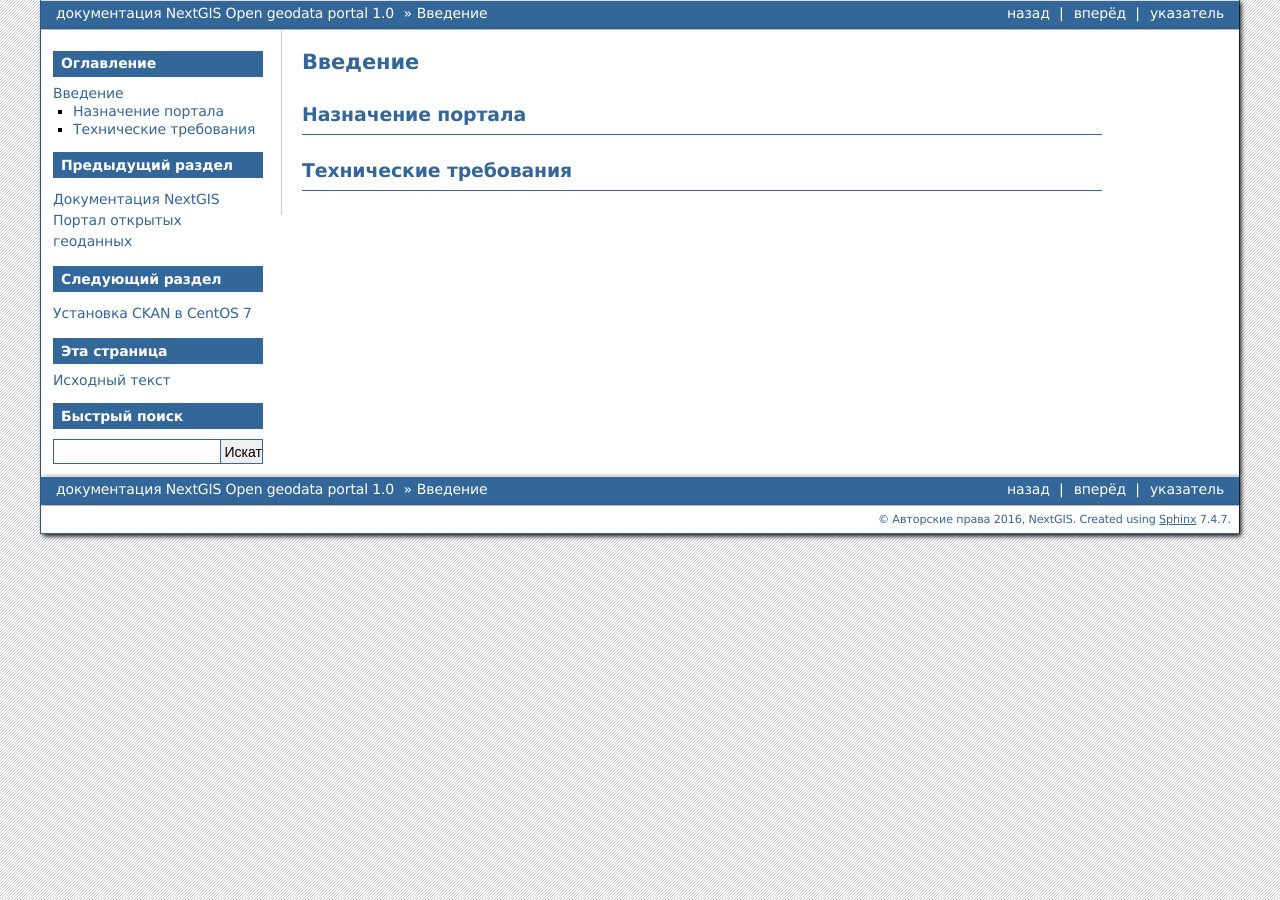
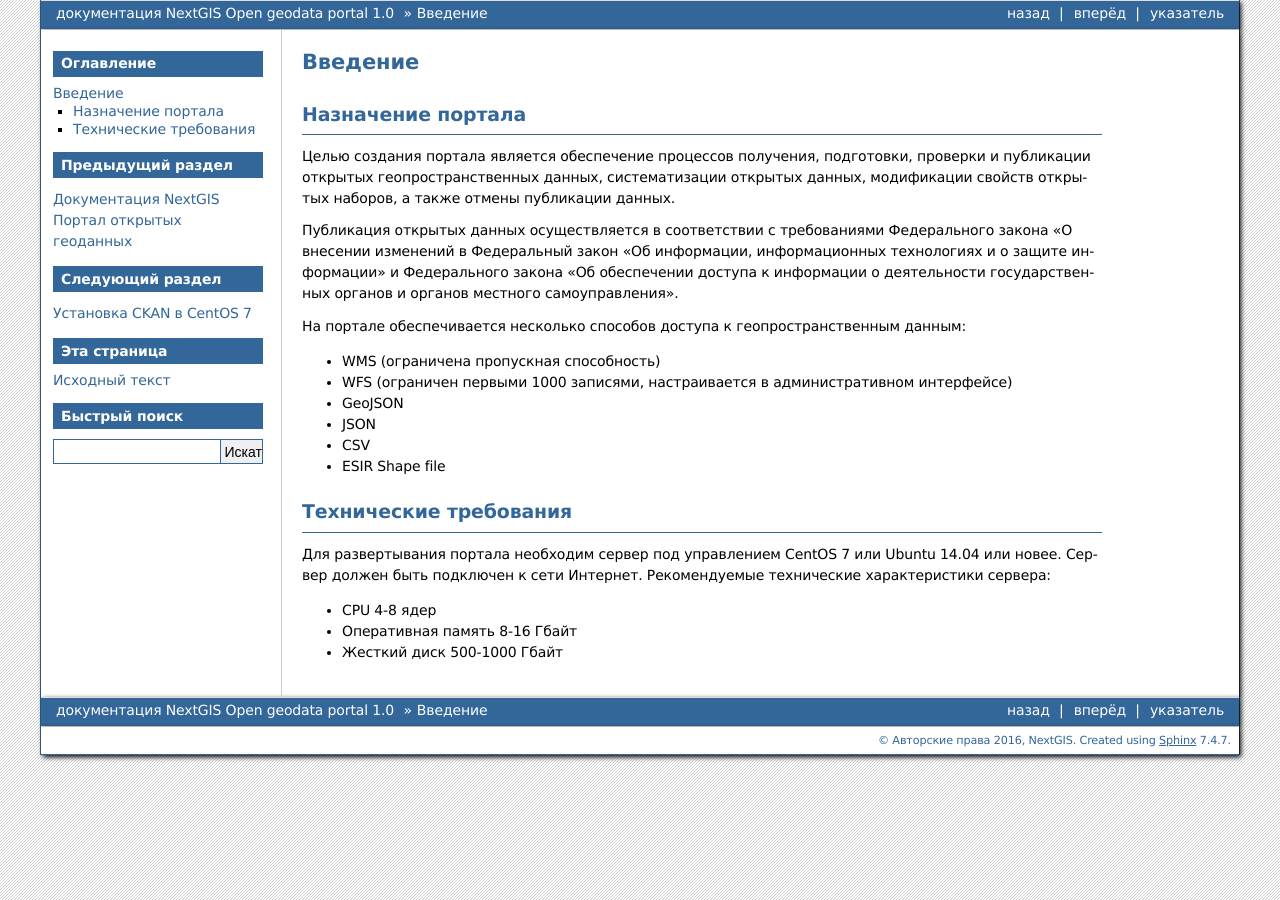
Before and after one commit to nextgis/docs_ogportal, a Sphinx documentation site: the page built from source/intro.rst, in a window 1280 px wide. Built offline with Sphinx 7.4.7, drawn with Linux system fonts in a browser that asks for light colours; formulas are drawn with MathJax 3.

Commit message:
Update intro.rst

```diff
--- a/source/intro.rst
+++ b/source/intro.rst
@@ -8,6 +8,24 @@
 Назначение портала
 ------------------
 
+Целью создания портала является обеспечение процессов получения, подготовки, проверки и публикации открытых геопространственных данных, систематизации открытых данных, модификации свойств открытых наборов, а также отмены публикации данных.
+
+Публикация открытых данных осуществляется в соответствии с требованиями Федерального закона "О внесении изменений в Федеральный закон "Об информации, информационных технологиях и о защите информации" и Федерального закона "Об обеспечении доступа к информации о деятельности государственных органов и органов местного самоуправления".
+
+На портале обеспечивается несколько способов доступа к геопространственным данным:
+
+* WMS (ограничена пропускная способность)
+* WFS (ограничен первыми 1000 записями, настраивается в административном интерфейсе)
+* GeoJSON
+* JSON
+* CSV
+* ESIR Shape file
 
 Технические требования
 ----------------------
+
+Для развертывания портала необходим сервер под управлением CentOS 7 или Ubuntu 14.04 или новее. Сервер должен быть подключен к сети Интернет. Рекомендуемые технические характеристики сервера:
+
+* CPU 4-8 ядер
+* Оперативная память 8-16 Гбайт
+* Жесткий диск 500-1000 Гбайт
```
